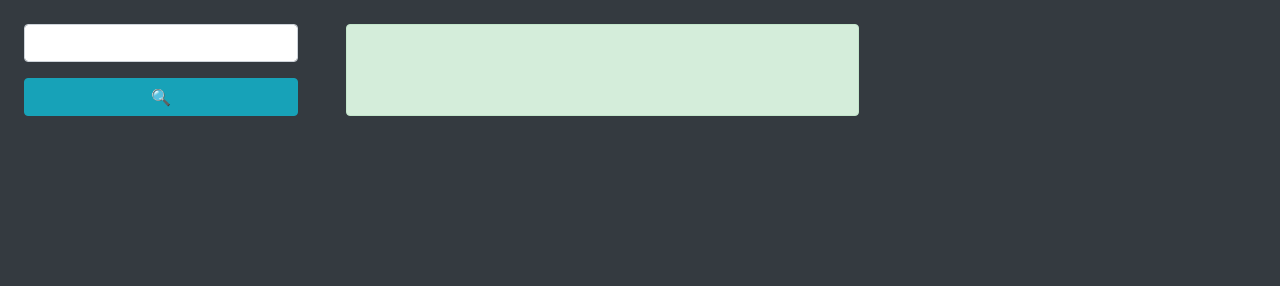
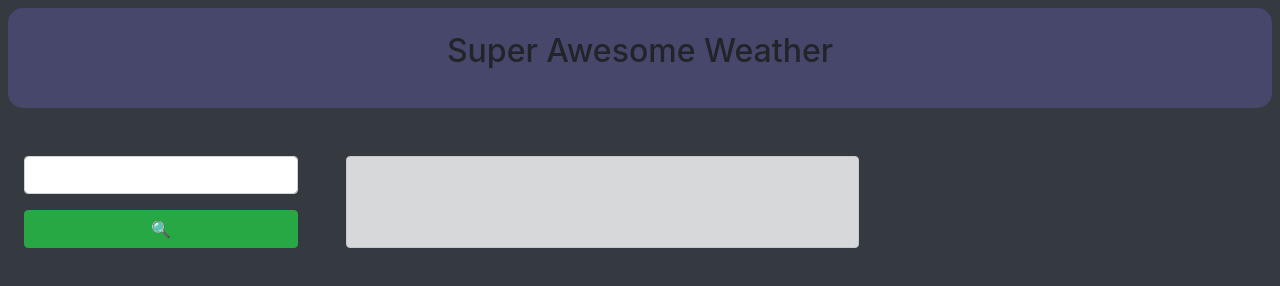
Before and after one commit to NBFxSuccess/weatherrepo, a plain HTML site: page index.html in a window 1280 px wide. Drawn offline with nearby package versions, Linux system fonts and the light colour scheme.

Commit message:
added a header, changed colors and corrected temperature > temp

```diff
--- a/assets/script.js
+++ b/assets/script.js
@@ -32,7 +32,7 @@ return fetch(`https://api.openweathermap.org/data/2.5/onecall?lat=${cityData.cit
     currentIcon.hidden = false;
     console.log(forecastData)
     let tempConverted = 1.8*(forecastData.current.temp - 273) + 32
-    temperature.innerHTML = "Temperature: " + Math.round(tempConverted * 100)/100 + "°F";
+    temperature.innerHTML = "Temp: " + Math.round(tempConverted * 100)/100 + "°F";
     humidity.innerHTML = "Humidity: " + forecastData.current.humidity + "%";
     uvIndex.innerHTML = "UV Index: " + forecastData.current.uvi;
     wind.innerHTML = "Wind: " + forecastData.current.wind_speed + "MPH";
--- a/assets/style.css
+++ b/assets/style.css
@@ -7,3 +7,10 @@
 h4 {
     display:inline;
 }
+
+header {
+    border-radius:15px;
+    min-height:100px;
+    background-color:rgb(71, 71, 108);
+    height:100px;
+}
--- a/index.html
+++ b/index.html
@@ -23,18 +23,21 @@
     <link rel="stylesheet" href="./assets/style.css" />
     <title>Weather App</title>
   </head>
+  <header class="m-2">
+      <h2 class="text-center pt-4">Super Awesome Weather</h2>
+</header>
 
 <body class="bg-dark">
-    <section class="d-flex m-4">
+    <section class="d-flex m-4 mt-5">
     <div class="form-group m-center justify-content-left">
-    <input id="textarea" style="color:black;" class="form-control col-12"  rows="2"></input><button id="search" class="btn btn-info col-12 mt-3" type="button">🔍</button>
+    <input id="textarea" style="color:black;" class="form-control col-12"  rows="2"></input><button id="search" class="btn btn-success col-12 mt-3" type="button">🔍</button>
     </div>
     </div>
 </div>
 
 <section>
     </section>
-<div class="alert alert-success ml-5 col-5" role="alert">
+<div class="alert alert-dark ml-5 col-5" role="alert">
     <h4 id="cityname" class="alert-heading"></h4><div id="icondiv"><img id="currenticon" width="60px" height="60px" src="" alt="Weather icon"></div>
     <section class="d-flex flex-column">
     <a id="temperature"></a>
```
